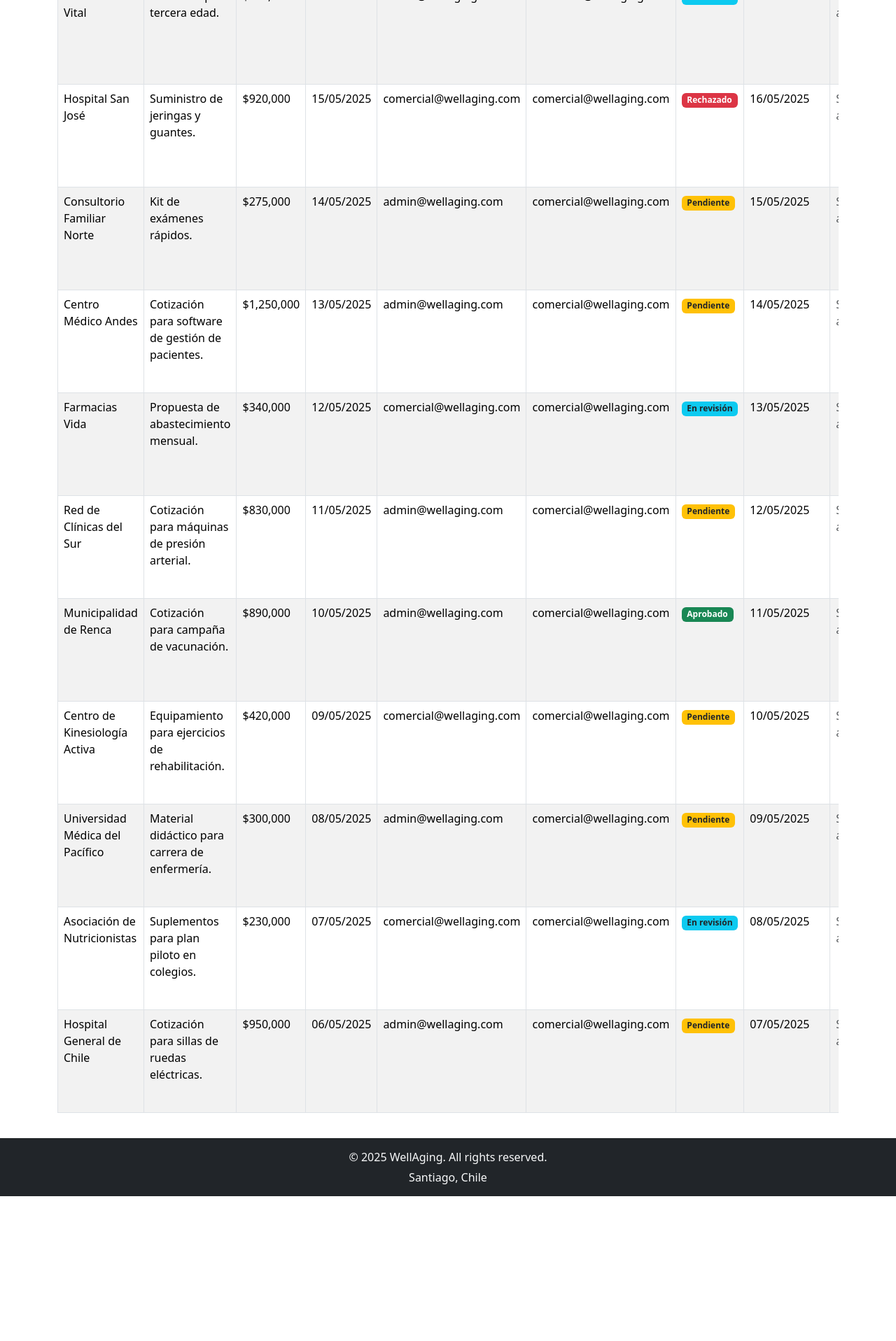
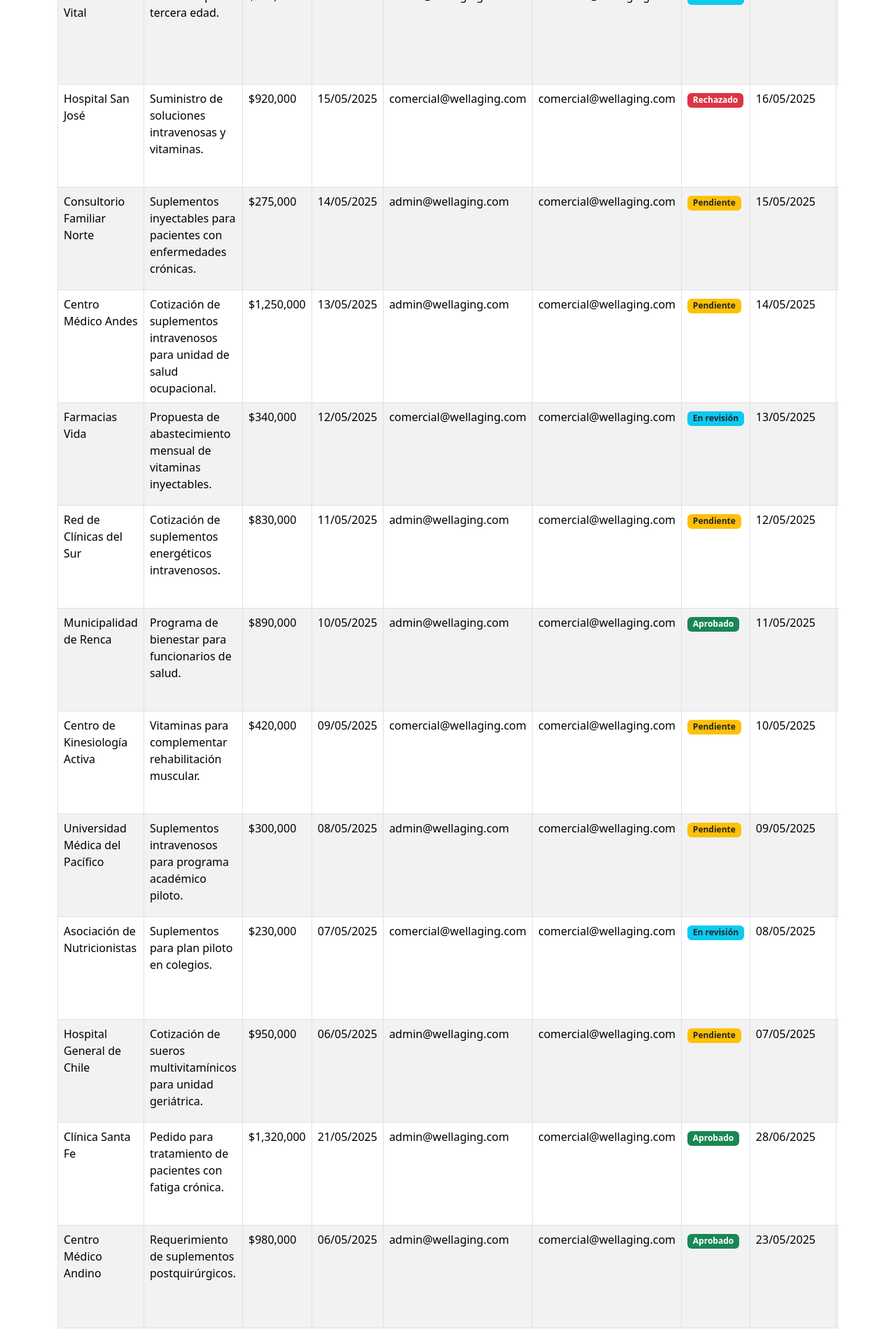
Before and after one commit to LuisGuerra05/ProyectoSistemas, a React (Create React App) app in the folder frontend/: page /quotations in a window 1280 px wide. Shown: the part 880-2797 px from the top of the page at 70% size. Before the commit the page ends 2590 px from the top, so only its background shows below. Built offline with nearby package versions, Linux system fonts and the light colour scheme; sample sign-in values are in the browser's storage.

Commit message:
Agregamos info del despacho en pedidos

```diff
--- a/frontend/src/data/PedidosData.js
+++ b/frontend/src/data/PedidosData.js
@@ -6,13 +6,13 @@
     cliente: 'Salud Integral Ltda.',
     descripcion: 'Suministro de suplementos para pacientes geriátricos.',
     monto: 1160000,
-    fechaPedido: '18/05/2025',
+    fechaPedido: '30/06/2025',
     asignadoA: 'comercial@wellaging.com',
     estado: 'En preparación',
     detalle: [
-      { nombre: 'Vitamina C intravenosa (25g)', cantidad: 10, precioUnitario: 50000 },
-      { nombre: 'Complejo B intravenoso', cantidad: 8, precioUnitario: 45000 },
-      { nombre: 'Glutatión liposomal', cantidad: 5, precioUnitario: 60000 }
+      { nombre: 'Vitamina C Inyectable 500mg', cantidad: 10, precioUnitario: 50000 },
+      { nombre: 'Complejo B Inyectable', cantidad: 8, precioUnitario: 45000 },
+      { nombre: 'Glutatión Intravenoso', cantidad: 5, precioUnitario: 60000 }
     ]
   },
   {
@@ -20,13 +20,48 @@
     cliente: 'Municipalidad de Renca',
     descripcion: 'Programa de bienestar para funcionarios de salud.',
     monto: 890000,
-    fechaPedido: '11/05/2025',
+    fechaPedido: '29/06/2025',
     asignadoA: 'comercial@wellaging.com',
     estado: 'Despachado',
+    entregadoPor: 'José Ramírez',
     detalle: [
-      { nombre: 'Suero revitalizante con minerales', cantidad: 6, precioUnitario: 75000 },
-      { nombre: 'Vitamina C intravenosa (25g)', cantidad: 4, precioUnitario: 50000 },
-      { nombre: 'Coenzima Q10 inyectable', cantidad: 6, precioUnitario: 40000 }
+      { nombre: 'Solución Salina Estéril', cantidad: 6, precioUnitario: 75000 },
+      { nombre: 'Vitamina C Inyectable 500mg', cantidad: 4, precioUnitario: 50000 },
+      { nombre: 'Coenzima Q10 IV', cantidad: 6, precioUnitario: 40000 }
+    ]
+  },
+  {
+    id: 3,
+    cliente: 'Clínica Santa Fe',
+    descripcion: 'Pedido para tratamiento de pacientes con fatiga crónica.',
+    monto: 1320000,
+    fechaPedido: '29/06/2025',
+    asignadoA: 'comercial@wellaging.com',
+    estado: 'En camino',
+    entregadoPor: 'María González',
+    fechaEntrega: '01/07/2025',
+    horaEntrega: '15:00',
+    detalle: [
+      { nombre: 'Vitamina B12 Inyectable', cantidad: 6, precioUnitario: 40000 },
+      { nombre: 'Magnesio Inyectable', cantidad: 4, precioUnitario: 43000 },
+      { nombre: 'Solución Salina Estéril', cantidad: 5, precioUnitario: 75000 }
+    ]
+  },
+  {
+    id: 4,
+    cliente: 'Centro Médico Andino',
+    descripcion: 'Requerimiento de suplementos postquirúrgicos.',
+    monto: 980000,
+    fechaPedido: '30/06/2025',
+    asignadoA: 'comercial@wellaging.com',
+    estado: 'Entregado',
+    entregadoPor: 'Luis Herrera',
+    fechaEntrega: '30/06/2025',
+    horaEntrega: '10:45',
+    detalle: [
+      { nombre: 'Colágeno Hidrolizado IV', cantidad: 3, precioUnitario: 60000 },
+      { nombre: 'Glutatión Intravenoso', cantidad: 5, precioUnitario: 60000 },
+      { nombre: 'Complejo B Inyectable', cantidad: 7, precioUnitario: 45000 }
     ]
   }
 ];
--- a/frontend/src/data/QuotationsData.js
+++ b/frontend/src/data/QuotationsData.js
@@ -1,8 +1,8 @@
 const QuotationsData = [
-  {
+ {
     id: 1,
     cliente: 'Empresa A',
-    descripcion: 'Cotización para proyecto de análisis de datos.',
+    descripcion: 'Cotización para tratamiento de bienestar corporativo con suplementos.',
     monto: 500000,
     fecha: '20/05/2025',
     autor: 'admin@wellaging.com',
@@ -24,7 +24,7 @@
   {
     id: 3,
     cliente: 'Laboratorio Chile',
-    descripcion: 'Cotización de reactivos para pruebas clínicas.',
+    descripcion: 'Propuesta de suplementos intravenosos para estudios clínicos.',
     monto: 460000,
     fecha: '18/05/2025',
     autor: 'admin@wellaging.com',
@@ -35,7 +35,7 @@
   {
     id: 4,
     cliente: 'Salud Integral Ltda.',
-    descripcion: 'Equipos médicos para consultorios.',
+    descripcion: 'Suministro de suplementos para pacientes geriátricos.',
     monto: 1160000,
     fecha: '17/05/2025',
     autor: 'comercial@wellaging.com',
@@ -57,7 +57,7 @@
   {
     id: 6,
     cliente: 'Hospital San José',
-    descripcion: 'Suministro de jeringas y guantes.',
+    descripcion: 'Suministro de soluciones intravenosas y vitaminas.',
     monto: 920000,
     fecha: '15/05/2025',
     autor: 'comercial@wellaging.com',
@@ -68,7 +68,7 @@
   {
     id: 7,
     cliente: 'Consultorio Familiar Norte',
-    descripcion: 'Kit de exámenes rápidos.',
+    descripcion: 'Suplementos inyectables para pacientes con enfermedades crónicas.',
     monto: 275000,
     fecha: '14/05/2025',
     autor: 'admin@wellaging.com',
@@ -79,7 +79,7 @@
   {
     id: 8,
     cliente: 'Centro Médico Andes',
-    descripcion: 'Cotización para software de gestión de pacientes.',
+    descripcion: 'Cotización de suplementos intravenosos para unidad de salud ocupacional.',
     monto: 1250000,
     fecha: '13/05/2025',
     autor: 'admin@wellaging.com',
@@ -90,7 +90,7 @@
   {
     id: 9,
     cliente: 'Farmacias Vida',
-    descripcion: 'Propuesta de abastecimiento mensual.',
+    descripcion: 'Propuesta de abastecimiento mensual de vitaminas inyectables.',
     monto: 340000,
     fecha: '12/05/2025',
     autor: 'comercial@wellaging.com',
@@ -101,7 +101,7 @@
   {
     id: 10,
     cliente: 'Red de Clínicas del Sur',
-    descripcion: 'Cotización para máquinas de presión arterial.',
+    descripcion: 'Cotización de suplementos energéticos intravenosos.',
     monto: 830000,
     fecha: '11/05/2025',
     autor: 'admin@wellaging.com',
@@ -112,7 +112,7 @@
   {
     id: 11,
     cliente: 'Municipalidad de Renca',
-    descripcion: 'Cotización para campaña de vacunación.',
+    descripcion: 'Programa de bienestar para funcionarios de salud.',
     monto: 890000,
     fecha: '10/05/2025',
     autor: 'admin@wellaging.com',
@@ -123,7 +123,7 @@
   {
     id: 12,
     cliente: 'Centro de Kinesiología Activa',
-    descripcion: 'Equipamiento para ejercicios de rehabilitación.',
+    descripcion: 'Vitaminas para complementar rehabilitación muscular.',
     monto: 420000,
     fecha: '09/05/2025',
     autor: 'comercial@wellaging.com',
@@ -134,7 +134,7 @@
   {
     id: 13,
     cliente: 'Universidad Médica del Pacífico',
-    descripcion: 'Material didáctico para carrera de enfermería.',
+    descripcion: 'Suplementos intravenosos para programa académico piloto.',
     monto: 300000,
     fecha: '08/05/2025',
     autor: 'admin@wellaging.com',
@@ -156,13 +156,35 @@
   {
     id: 15,
     cliente: 'Hospital General de Chile',
-    descripcion: 'Cotización para sillas de ruedas eléctricas.',
+    descripcion: 'Cotización de sueros multivitamínicos para unidad geriátrica.',
     monto: 950000,
     fecha: '06/05/2025',
     autor: 'admin@wellaging.com',
     asignadoA: 'comercial@wellaging.com',
     estado: 'Pendiente',
     ultimaActualizacion: '07/05/2025'
+  },
+  {
+    id: 16,
+    cliente: 'Clínica Santa Fe',
+    descripcion: 'Pedido para tratamiento de pacientes con fatiga crónica.',
+    monto: 1320000,
+    fecha: '21/05/2025',
+    autor: 'admin@wellaging.com',
+    asignadoA: 'comercial@wellaging.com',
+    estado: 'Aprobado',
+    ultimaActualizacion: '28/06/2025'
+  },
+  {
+    id: 17,
+    cliente: 'Centro Médico Andino',
+    descripcion: 'Requerimiento de suplementos postquirúrgicos.',
+    monto: 980000,
+    fecha: '06/05/2025',
+    autor: 'admin@wellaging.com',
+    asignadoA: 'comercial@wellaging.com',
+    estado: 'Aprobado',
+    ultimaActualizacion: '23/05/2025'
   }
 ];
 
--- a/frontend/src/pages/Orders.js
+++ b/frontend/src/pages/Orders.js
@@ -83,7 +83,9 @@
                   <span className={`badge
                     ${pedido.estado === 'Aprobado' ? 'bg-success' :
                       pedido.estado === 'En preparación' ? 'bg-warning text-dark' :
-                      pedido.estado === 'Despachado' ? 'bg-success' : 'bg-light text-dark'}`}>
+                      pedido.estado === 'Despachado' ? 'bg-success' :
+                      pedido.estado === 'En camino' ? 'bg-info text-dark' :
+                      pedido.estado === 'Entregado' ? 'bg-secondary' : 'bg-light text-dark'}`}>
                     {pedido.estado}
                   </span>
                 </td>
@@ -177,6 +179,25 @@
                   <p className="text-end fw-bold mt-3">
                     Total: ${pedidoSeleccionado.monto.toLocaleString()}
                   </p>
+
+                  {/* Mensajes según estado */}
+                  {pedidoSeleccionado.estado === 'En camino' && pedidoSeleccionado.entregadoPor && (
+                    <p className="text-muted mt-3">
+                      Este pedido será entregado por <strong>{pedidoSeleccionado.entregadoPor}</strong> el día <strong>{pedidoSeleccionado.fechaEntrega}</strong> a las <strong>{pedidoSeleccionado.horaEntrega}</strong>.
+                    </p>
+                  )}
+
+                  {pedidoSeleccionado.estado === 'Despachado' && pedidoSeleccionado.entregadoPor && (
+                    <p className="text-muted mt-3">
+                      Será entregado por <strong>{pedidoSeleccionado.entregadoPor}</strong>.
+                    </p>
+                  )}
+
+                  {pedidoSeleccionado.estado === 'Entregado' && pedidoSeleccionado.entregadoPor && (
+                    <p className="text-muted mt-3">
+                      Este pedido fue entregado con éxito el día <strong>{pedidoSeleccionado.fechaEntrega}</strong> a las <strong>{pedidoSeleccionado.horaEntrega}</strong> por <strong>{pedidoSeleccionado.entregadoPor}</strong>.
+                    </p>
+                  )}
                 </>
               ) : (
                 <p className="text-muted">Este pedido no tiene detalle de productos.</p>
```
